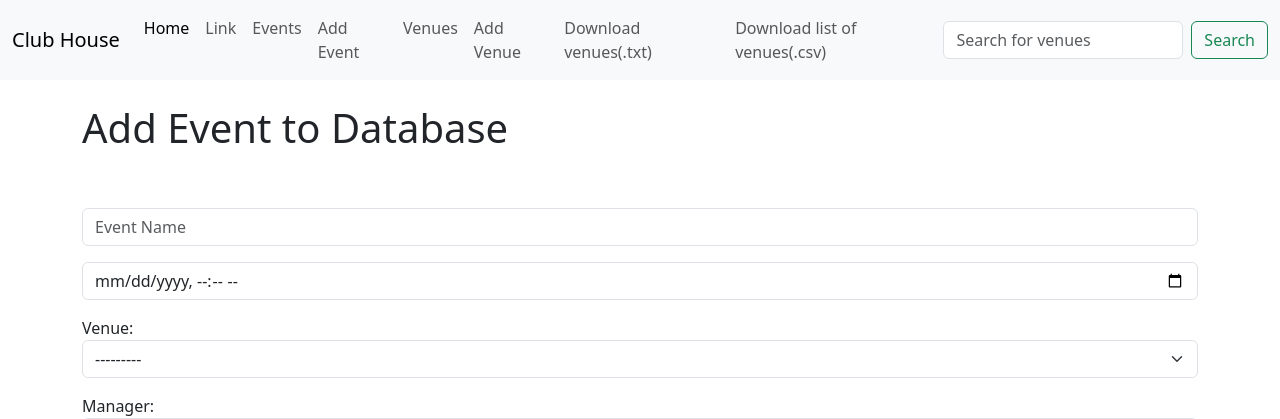
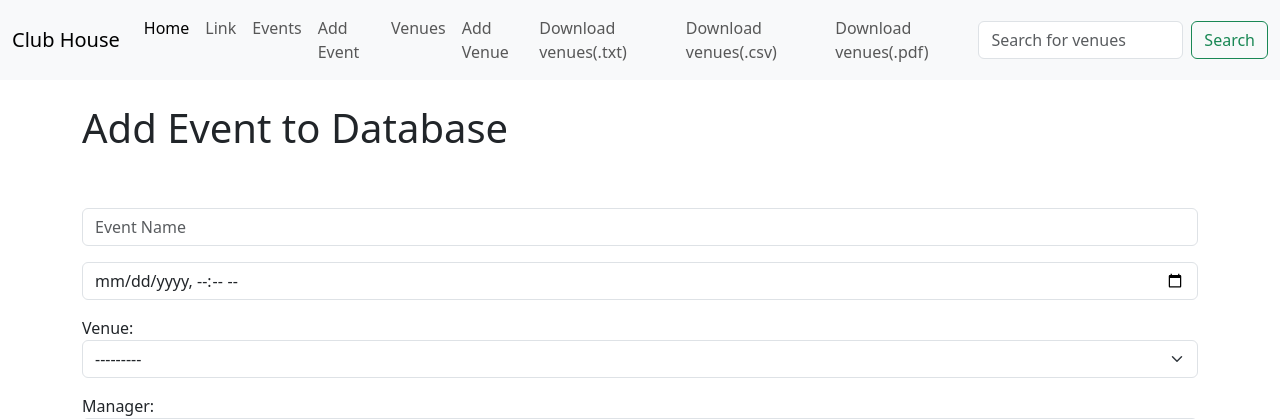
Before and after one commit to RomanNaumenko/club_house_project, a Django app: page /home/add_event/ in a window 1280 px wide. Shown: the top 419 px of the page. Run offline with Django 4.2, Linux system fonts and the light colour scheme; data comes from the database, SQL or seed files in the repository.

Commit message:
Add venues pdf download view and put changes to navbar.html.

```diff
--- a/event/urls.py
+++ b/event/urls.py
@@ -15,4 +15,5 @@ urlpatterns = [
     path('delete_event/<event_id>', views.delete_event, name='delete-event'),
     path('venue_text_download/', views.venue_text_download, name='venue-txt-dwnld'),
     path('venue_csv_download/', views.venue_csv_download, name='venue-csv-dwnld'),
+    path('venue_pdf_download/', views.venue_pdf_download, name='venue-pdf-dwnld'),
     ]
--- a/event/views.py
+++ b/event/views.py
@@ -1,9 +1,14 @@
+import io
+
 from django.shortcuts import render, redirect
 from .models import ClubUser, Venue, Event
 from .forms import VenueForm, EventForm
-from django.http import HttpResponseRedirect, HttpResponse
+from django.http import HttpResponseRedirect, HttpResponse, FileResponse
 import csv
 import datetime
+from reportlab.pdfgen import canvas
+from reportlab.lib.units import inch
+from reportlab.lib.pagesizes import letter
 
 
 # Create your views here.
@@ -127,3 +132,39 @@ def venue_csv_download(request):
     writer = csv.writer(response)
     writer.writerows(rows)
     return response
+
+
+def venue_pdf_download(request):
+    date = datetime.datetime.now().date()
+    #  Create Bytestream buffer
+    buf = io.BytesIO()
+    c = canvas.Canvas(buf, pagesize=letter, bottomup=0)
+    #  Create Test Object
+    text_object = c.beginText()
+    text_object.setTextOrigin(inch, inch)
+    text_object.setFont("Helvetica", 14)
+
+    #  Add some lines
+    venues = Venue.objects.all()
+    lines = []
+    for venue in venues:
+        lines.append(f"Venue name: {venue.name}")
+        lines.append(f"Venue address: {venue.address}")
+        lines.append(f"Venue postal_code: {venue.postal_code}")
+        lines.append(f"Venue email: {venue.email}")
+        lines.append(f"Venue phone: {venue.phone}")
+        lines.append(f"Venue web: {venue.web}")
+        lines.append(f"Venue desc: {venue.desc}")
+        lines.append("_______________________________________________")
+        lines.append(" ")
+        lines.append(" ")
+
+    for line in lines:
+        text_object.textLine(line)
+
+    c.drawText(text_object)
+    c.showPage()
+    c.save()
+    buf.seek(0)
+
+    return FileResponse(buf, as_attachment=True, filename=f'venue_list_{date}.pdf')
--- a/templates/base/navbar.html
+++ b/templates/base/navbar.html
@@ -31,7 +31,10 @@
           <a class="nav-link" href="{% url 'venue-txt-dwnld' %}">Download venues(.txt)</a>
         </li>
         <li class="nav-item">
-          <a class="nav-link" href="{% url 'venue-csv-dwnld' %}">Download list of venues(.csv)</a>
+          <a class="nav-link" href="{% url 'venue-csv-dwnld' %}">Download venues(.csv)</a>
+        </li>
+        <li class="nav-item">
+          <a class="nav-link" href="{% url 'venue-pdf-dwnld' %}">Download venues(.pdf)</a>
         </li>
 
 
```
